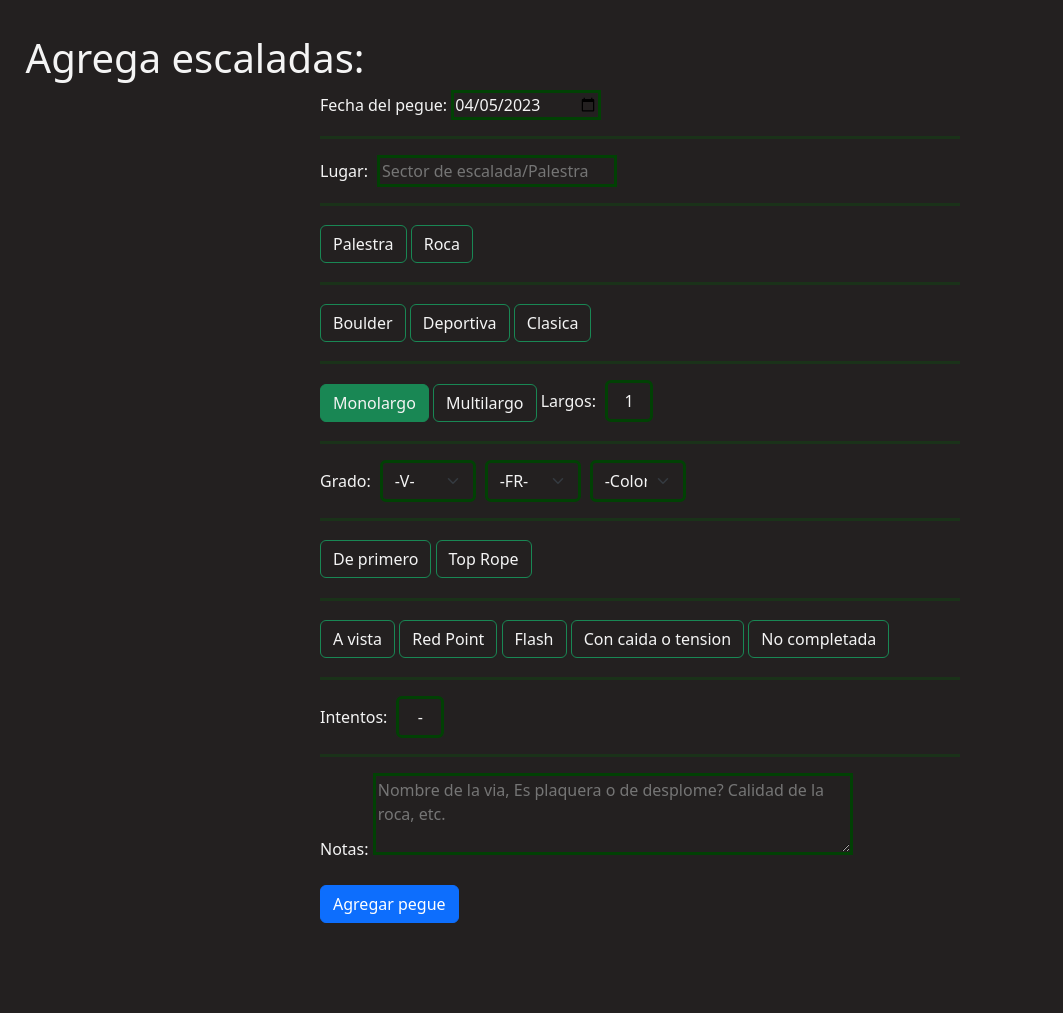
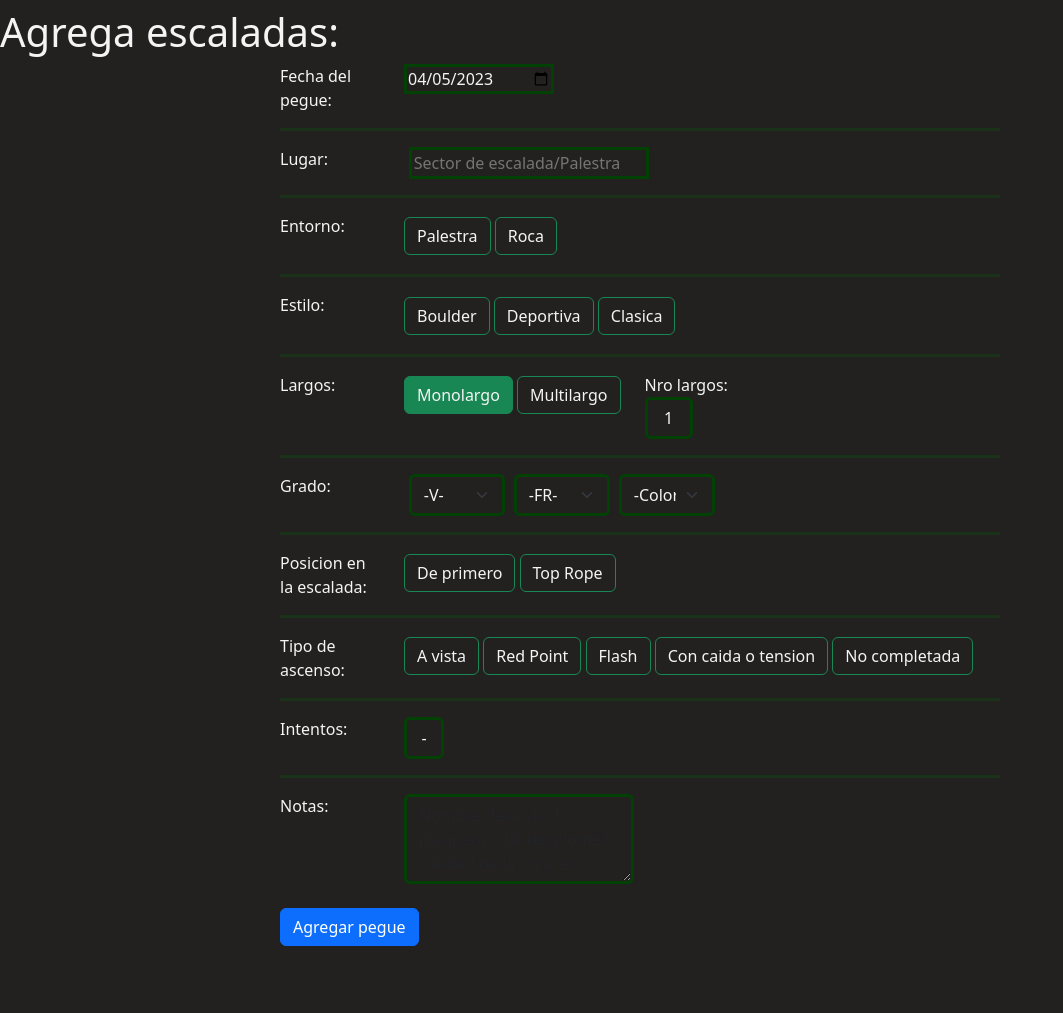
Before and after one commit to NMS47/climbing_log, a Django app: page /add_new_entry in a window 1280 px wide. Shown: the part 56-1069 px from the top of the page, without its empty margins (0-1063 px from the left). After the commit the page ends 1002 px from the top, so only its background shows below. Run offline with Django 4.2, Linux system fonts and the light colour scheme; some libraries are stand-ins or nearby versions.

Commit message:
new entry fully operational

```diff
--- a/climb_log_webapp/forms.py
+++ b/climb_log_webapp/forms.py
@@ -16,3 +16,4 @@
         widgets = {
             'user_pw': forms.PasswordInput()
         }
+        error_messages = 'Las contraseñas no coinciden, intenta de nuevo.'
--- a/climb_log_webapp/models.py
+++ b/climb_log_webapp/models.py
@@ -10,7 +10,7 @@
 
 # Create your models here.
 class Users(models.Model):
-    id = id = models.AutoField(primary_key=True, unique=True)
+    id = models.AutoField(primary_key=True, unique=True)
     username = models.CharField(max_length=20, unique=True)
     email = models.EmailField(max_length=30, unique=True, validators=[EmailValidator])
     age = models.PositiveSmallIntegerField(validators=[MinValueValidator(3) ,MaxValueValidator(100)])
@@ -23,7 +23,7 @@
 
 
 class Climb_entry(models.Model):
-    entry_num = models.PositiveIntegerField(primary_key=True, unique=True)
+    entry_num = models.AutoField(primary_key=True, unique=True)
     username = models.ForeignKey(Users, on_delete=models.CASCADE, default="")
     date = models.DateField()
     place_name = models.CharField(max_length=40)
--- a/climb_log_webapp/static/climb_log_webapp/login.css
+++ b/climb_log_webapp/static/climb_log_webapp/login.css
@@ -1,6 +1,5 @@
 body{
     margin: 0;
-
 }
 
 form {
@@ -8,7 +7,7 @@
     border-radius: 16px;
     background-color: rgb(62, 63, 62);
     max-width: 30rem;
-    padding: 5rem;
+    padding: 2rem;
     box-shadow: 0 2px 8px rgb(40, 95, 49);}
 
 .col {
--- a/climb_log_webapp/static/climb_log_webapp/new_entry.css
+++ b/climb_log_webapp/static/climb_log_webapp/new_entry.css
@@ -4,16 +4,17 @@
     height: 3px !important;
 }
 
+.new_entry {
+    max-width: 45rem;
+    margin: auto;
+}
+
 textarea{
     width: 30rem;
 }
 
-.new_entry {
-    width: 40rem;
-    margin: auto;
-}
 
-#place, #grade, .short-num {
+#place, #grade {
     display: inline-flex;
     margin-left: 0.3rem;
 }
@@ -24,9 +25,9 @@
     border: #014104;
     border-style: solid;
 }
-.grade:nth-child(1) {
+/* .grade:nth-child(1) {
     color: #363333;
-}
+} */
 
 #place{
     width: 15rem;
@@ -45,3 +46,8 @@
     background-color: #363333;
     color: #F4F4F4;
 }
+
+.error{
+    font-size: 1.5rem;
+    color: rgb(155, 7, 7)
+}
--- a/climb_log_webapp/static/climb_log_webapp/sign_up.css
+++ b/climb_log_webapp/static/climb_log_webapp/sign_up.css
@@ -86,5 +86,5 @@
     margin-left: 3rem;
 }
 button{
-    margin: 0 0 0 -.7rem;
+    margin: 0 0 -.7rem;
 }
--- a/climb_log_webapp/static/climb_log_webapp/styles.css
+++ b/climb_log_webapp/static/climb_log_webapp/styles.css
@@ -10,7 +10,7 @@
 
 body {
     background-color: #232020;
-    padding: 7% 2%;
+    margin: 4rem auto ;
     color: #F4F4F4;
 }
 
--- a/climb_log_webapp/templates/climb_log_webapp_ES/new_entry.html
+++ b/climb_log_webapp/templates/climb_log_webapp_ES/new_entry.html
@@ -14,108 +14,180 @@
     <form  action="" method="POST">
         {% csrf_token %}
         <div class="form-group">
+            {%if error%}
+            <div class="row">
+                <p class="error">Por favor, comprueba que todas las categorias tengan un valor.</p>
+            </div>
+            {%endif%}
+            <div class="row">
+                <div class="col-2">
                     <label for="date">Fecha del pegue:</label>
+                </div>
+                <div class="col-auto">
                     <input class="themed" type="date" name="date" default="{{date_today}}" value="{{date_today}}">
+                </div>
+
+            </div>
         </div>
         <hr>
 
         <div class="form-group">
+            <div class="row">
+                <div class="col-2">
                     <label for="place">Lugar: </label>
+                </div>
+                <div class="col-auto">
                     <input class="themed" type="text" class="form-control" placeholder="Sector de escalada/Palestra" aria-label="Sector de escalada/Palestra" aria-describedby="basic-addon1" name="place" id="place">
+                </div>
+            </div>
         </div>
         <hr>
         <div class="radio-selection form-group">
-            <input type="radio" class="btn-check" name="enviroment" id="palestra" autocomplete="off">
+            <div class="row">
+                <div class="col-2">
+                    <label>Entorno: </label>
+                </div>
+                <div class="col-auto">
+                    <input type="radio" class="btn-check" name="enviroment" id="palestra" value="artificial" autocomplete="off">
                     <label class="btn btn-outline-success" for="palestra">Palestra</label>
 
-            <input type="radio" class="btn-check" name="enviroment" id="roca" autocomplete="off">
+                    <input type="radio" class="btn-check" name="enviroment" value="nature" id="roca" autocomplete="off">
                     <label class="btn btn-outline-success" for="roca">Roca</label>
                 </div>
+            </div>
+        </div>
+
         <hr>
+
         <div class="radio-selection form-group">
-            <input type="radio" class="btn-check" name="climb-style" id="boulder" autocomplete="off">
+            <div class="row">
+                <div class="col-2">
+                    <label>Estilo: </label>
+                </div>
+                <div class="col-auto">
+                    <input type="radio" class="btn-check" name="climb-style"  id="boulder" value="boulder" autocomplete="off">
                     <label class="btn btn-outline-success" for="boulder">Boulder </label>
 
-            <input type="radio" class="btn-check" name="climb-style" id="sport" autocomplete="off">
+                    <input type="radio" class="btn-check" name="climb-style" id="sport" value="sport" autocomplete="off">
                     <label class="btn btn-outline-success" for="sport">Deportiva</label>
 
-            <input type="radio" class="btn-check" name="climb-style" id="trad" autocomplete="off">
+                    <input type="radio" class="btn-check" name="climb-style" id="trad" value="trad" autocomplete="off">
                     <label class="btn btn-outline-success" for="trad">Clasica</label>
+                </div>
+            </div>
         </div>
         <hr>
 
         <div class="radio-selection form-group">
-            <input type="radio" class="btn-check" name="pitches" id="single-pitch" autocomplete="off"checked>
+            <div class="row">
+                <div class="col-2">
+                    <label>Largos: </label>
+                </div>
+                <div class="col-auto">
+                    <input type="radio" class="btn-check" name="pitches" value="False" id="single-pitch" autocomplete="off"checked>
                     <label class="btn btn-outline-success" for="single-pitch">Monolargo</label>
-            <input type="radio" class="btn-check" name="pitches" id="multi-pitch" autocomplete="off">
+                    <input type="radio" class="btn-check" name="pitches" value="True" id="multi-pitch" autocomplete="off">
                     <label class="btn btn-outline-success" for="multi-pitch" >Multilargo</label>
-            <label for="num-pitches">Largos:</label>
-            <select class="form-control short-num" id="num-pitches">
+                </div>
+                <div class="col-md-4">
+                    <label for="num-pitches">Nro largos:</label>
+                    <select class="form-control short-num" name="num-pitches" id="num-pitches">
                         {%for num in attempts%}
                         <option value="{{num}}">{{num}}</option>
                         {%endfor%}
                     </select>
                 </div>
+            </div>
+        </div>
         <hr>
 
         <div class="select-grade form-group">
+            <div class="row">
+                <div class="col-2">
                     <label for="grade">Grado:</label>
+                </div>
+                <div class="col-auto">
                     {%for grade_list in grades_list%}
                     <select class="form-select grade" name="grade" id="grade" aria-label="{{grade_list.0.0}}">
                         <optgroup label="{{grade_list.0.0}}">
                             <option value="">-{{grade_list.0.0}}-</option>
                         {%  for grade in grade_list.1 %}
-                    <option class="themed" value="{{grade}}">{{grade}}</option>
+                            <option class="themed" value="{{grade}}">{{grade|title}}</option>
                         {%endfor%}
                         </optgroup>
                     </select>
                     {%endfor%}
                 </div>
-        <hr>
-
-        <div class="radio-selection form-group">
-            <input type="radio" class="btn-check" name="climber_position" id="lead" autocomplete="off">
-            <label class="btn btn-outline-success" for="lead">De primero</label>
-
-            <input type="radio" class="btn-check" name="climber_position" id="top-rope" autocomplete="off">
-            <label class="btn btn-outline-success" for="top-rope">Top Rope</label>
             </div>
         <hr>
 
         <div class="radio-selection form-group">
-            <input type="radio" class="btn-check" name="ascent-type" id="onsight" autocomplete="off">
+            <div class="row">
+                <div class="col-2">
+                    Posicion en la escalada:
+                </div>
+                <div class="col-auto">
+                    <input type="radio" class="btn-check" name="climber-position" id="lead" value="lead" autocomplete="off">
+                    <label class="btn btn-outline-success" for="lead">De primero</label>
+
+                    <input type="radio" class="btn-check" name="climber-position" id="top-rope" value="top-rope" autocomplete="off">
+                    <label class="btn btn-outline-success" for="top-rope">Top Rope</label>
+                </div>
+            </div>
+        </div>
+        <hr>
+
+        <div class="radio-selection form-group">
+            <div class="row">
+                <div class="col-2">
+                    <label>Tipo de ascenso:</label>
+                </div>
+                <div class="col-auto">
+                    <input type="radio" class="btn-check" name="ascent-type" id="onsight" value="on-sight" autocomplete="off">
                     <label class="btn btn-outline-success" for="onsight">A vista</label>
 
-            <input type="radio" class="btn-check" name="ascent-type" id="red-point" autocomplete="off">
+                    <input type="radio" class="btn-check" name="ascent-type" id="red-point" value="red-point" autocomplete="off">
                     <label class="btn btn-outline-success" for="red-point">Red Point</label>
 
-            <input type="radio" class="btn-check" name="ascent-type" id="flash" autocomplete="off">
+                    <input type="radio" class="btn-check" name="ascent-type" id="flash" value="flash" autocomplete="off">
                     <label class="btn btn-outline-success" for="flash">Flash</label>
 
-            <input type="radio" class="btn-check" name="ascent-type" id="fall-take" autocomplete="off">
+                    <input type="radio" class="btn-check" name="ascent-type" id="fall-take" value="fall-take" autocomplete="off">
                     <label class="btn btn-outline-success" for="fall-take">Con caida o tension</label>
 
-            <input type="radio" class="btn-check" name="ascent-type" id="incomplete" autocomplete="off">
+                    <input type="radio" class="btn-check" name="ascent-type" id="incomplete" value="incomplete" autocomplete="off">
                     <label class="btn btn-outline-success" for="incomplete">No completada</label>
+                </div>
+            </div>
         </div>
         <hr>
 
         <div class="form-group">
+            <div class="row">
+                <div class="col-2">
                     <label for="num-attempts">Intentos:</label>
-            <select class="form-control short-num" id="num-attempts" name="num-attempts">
+                </div>
+                <div class="col-auto">
+                    <select class="form-control short-num" id="num-attempts" name="num-attempts" required>
                         <option disabled selected value="">-</option>
                         {%for num in attempts%}
                         <option value="{{num}}">{{num}}</option>
                         {%endfor%}
-
-
                     </select>
+                </div>
+            </div>
         </div>
         <hr>
 
         <div class="form-group">
+            <div class="row">
+                <div class="col-2">
                     <label for="notes">Notas:</label>
-            <textarea class="themed" class="form-control" id="notes" rows="3" placeholder="Nombre de la via, Es plaquera o de desplome? Calidad de la roca, etc."></textarea>
+                </div>
+                <div class="col-auto">
+                    <textarea class="form-control themed" id="notes" name="notes" rows="3" default="no notes" placeholder="Nombre de la via, Es plaquera o de desplome? Calidad de la roca, etc."></textarea>
+                </div>
+            </div>
         </div>
         <br>
         <input class="btn btn-primary" type="submit" value="Agregar pegue">
--- a/climb_log_webapp/urls.py
+++ b/climb_log_webapp/urls.py
@@ -7,5 +7,7 @@
     path('login', views.login, name='login'),
     path('sign_up', views.sign_up, name='sign-up'),
     path('users',views.users, name='users'),
-    path('successful_sign_up', views.successful_sign_up, name='successful_sign_up')
+    path('successful_sign_up', views.successful_sign_up, name='successful_sign_up'),
+    path('successful_new_entry', views.SuccessfulNewEntry.as_view(), name='successful-new-entry'),
+    path('entry_details/<int:pk>', views.EntryDetail.as_view(), name='entry_details')
 ]
--- a/climb_log_webapp/views.py
+++ b/climb_log_webapp/views.py
@@ -1,13 +1,15 @@
 from django.shortcuts import render, get_object_or_404
 from datetime import datetime
-from .models import Users
+from .models import Users, Climb_entry
 from django.http import Http404, HttpResponseRedirect
 from .forms import SignUpForm
+from django.views.generic import ListView, DetailView
+from django.views.generic.edit import CreateView
 
 
 grades_list = [[['V'],['V0', 'V1', 'V2', 'V3', 'V4', 'V5', 'V6', 'V7', 'V8', 'V9', 'V10', 'V11', 'V12', 'V13', 'V14', 'V15']],
               [['FR'],['5', '5+', '6a', '6a+', '6b', '6b+', '6c', '6c+', '7a', '7a+', '7b', '7b+', '7c', '8a', '8a+', '8b', '8b+', '8c','8c+']],
-               [['Color'],['Verde', 'Azul', 'Amarillo', 'Naranja', 'Rojo', 'Negro']]]
+               [['Color'],['verde', 'azul', 'amarillo', 'naranja', 'rojo', 'negro']]]
 
 
 def home(request):
@@ -15,10 +17,37 @@
 
 def new_entry(request):
     numbers = [i for i in range(1,9)]
-    print(numbers)
+
+    if request.method =='POST':
+        #    try:
+            add_new_entry= Climb_entry(
+            username = Users.objects.get(username='nms47'),
+            date = request.POST.get('date'),
+            place_name = request.POST['place'],
+            place_coord = 'xxxx',
+            enviroment = request.POST['enviroment'],
+            climb_style = request.POST['climb-style'],
+            multipitches = request.POST['pitches'],
+            num_pitches = request.POST['num-pitches'],
+            grade = request.POST['grade'],
+            climber_position = request.POST['climber-position'],
+            ascent_type = request.POST['ascent-type'],
+            num_attempts = request.POST['num-attempts'],
+            notes = request.POST['notes']
+            )
+            add_new_entry.save()
+            return HttpResponseRedirect("/successful_new_entry")
+        # #    except:
+        #     return render(request, 'climb_log_webapp_ES/new_entry.html', {'grades_list': grades_list,
+        #                         'date_today':(datetime.today().strftime('%Y-%m-%d')),
+        #                         'attempts': numbers,
+        #                         'error':True})
+
     return render(request, 'climb_log_webapp_ES/new_entry.html', {'grades_list': grades_list,
                                                                   'date_today':(datetime.today().strftime('%Y-%m-%d')),
-                                                                  'attempts': numbers})
+                                                                  'attempts': numbers,
+                                                                  'error':False}
+                                                                  )
 
 def login(request):
     return render(request, 'climb_log_webapp_ES/login.html')
@@ -26,10 +55,8 @@
 def sign_up(request):
     if request.method == 'POST':
         form = SignUpForm(request.POST)
-        print('1')
         if form.is_valid():
             if form.cleaned_data['user_pw'] == request.POST['verify_pw']:
-                print('success')
                 new_username = Users(
                     username = form.cleaned_data['username'],
                     age = form.cleaned_data['age'],
@@ -44,12 +71,12 @@
     else:
         verify_pw_error = False
         form = SignUpForm()
-        print('3')
 
     return render(request, 'climb_log_webapp_ES/sign_up.html', {'form':form, 'verify_pw_error':verify_pw_error})
 
 def successful_sign_up(request):
     return render(request, 'climb_log_webapp_ES/successful_sign_up.html')
+
 
 def user_page(request):
     user = next(user for users in user_id if users_name['user_name']== user_name)
@@ -58,3 +85,25 @@
 def users(request):
     users = Users.objects.all()
     return render(request, 'climb_log_webapp_ES/users.html', {'users':users})
+
+class SuccessfulNewEntry(ListView):
+    template_name = 'climb_log_webapp_ES/successful_new_entry.html'
+    model = Climb_entry
+    context_object_name = 'entries'
+
+    def get_queryset(self):
+        user_entries = super().get_queryset()
+        data = user_entries.filter(username_id='3')
+        return data
+
+class EntryDetail(DetailView):
+    template_name= 'climb_log_webapp_ES/entry_details.html'
+    model = Climb_entry
+    context_object_name = 'entry'
+
+
+# class SignUp(CreateView):
+#     model = Users
+#     form_class = SignUpForm
+#     template_name = 'climb_log_webapp_ES/sign_up.html'
+#     success_url = 'climb_log_webapp_ES/successful_sign_up.html'
--- a/climbing_log/settings.py
+++ b/climbing_log/settings.py
@@ -123,3 +123,5 @@
 # https://docs.djangoproject.com/en/4.1/ref/settings/#default-auto-field
 
 DEFAULT_AUTO_FIELD = 'django.db.models.BigAutoField'
+
+SESSION_COOKIE_AGE = 2678400
```
Also changed, not shown: climb_log_webapp/templates/climb_log_webapp_ES/entry_details.html (added, +22 -0 lines), climb_log_webapp/templates/climb_log_webapp_ES/successful_new_entry.html (added, +23 -0 lines), climb_log_webapp/migrations/0012_alter_climb_entry_entry_num.py (added), db.sqlite3. Lines whose indentation alone changed are shown as unchanged.
